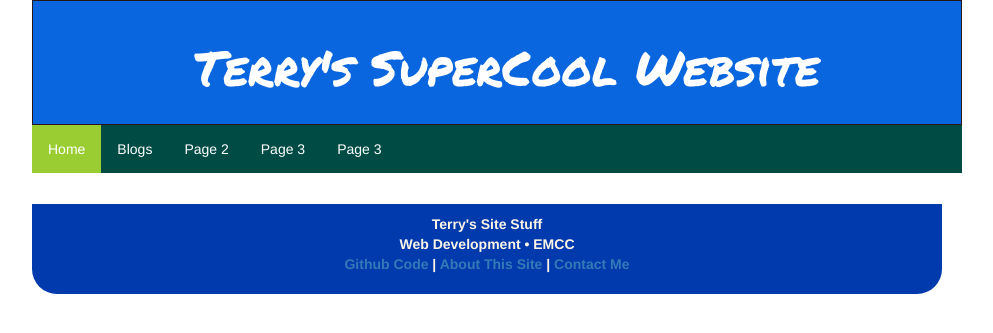
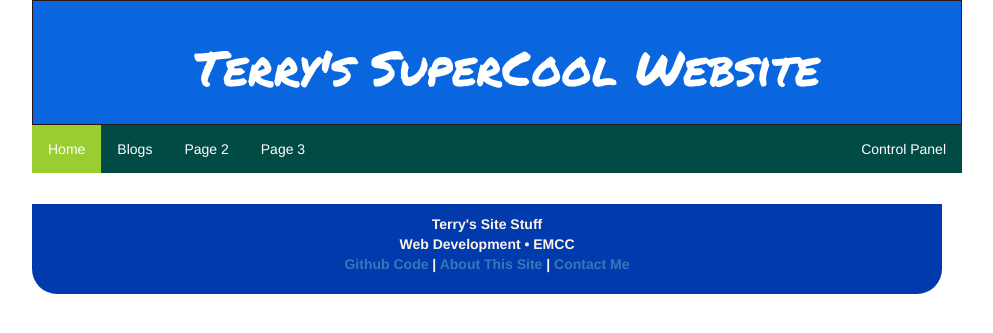
Before and after one commit to TerryGlen/My-First-Website, a Django app: page / in a window 1280 px wide; the page is wider, and only the part inside the window is pictured. Shown: the top 333 px of that part, without its empty margins (143-1136 px from the left). Run offline with Django 3.2, Linux system fonts and the light colour scheme; data that the repository does not hold is empty; some libraries are stand-ins or nearby versions.

Commit message:
Added Admin Control Panel to Nav

```diff
--- a/blog/templates/blog/base.html
+++ b/blog/templates/blog/base.html
@@ -18,7 +18,7 @@
                         <li><a href="news.asp">Blogs</a></li>
                         <li><a href="contact.asp">Page 2</a></li>
                         <li><a href="about.asp">Page 3</a></li>
-                        <li><a href="about.asp">Page 3</a></li>
+                        <li style="float:right"><a href="/admin">Control Panel</a></li>
                 </ul>
         </div>
         <div class="content container">
```
